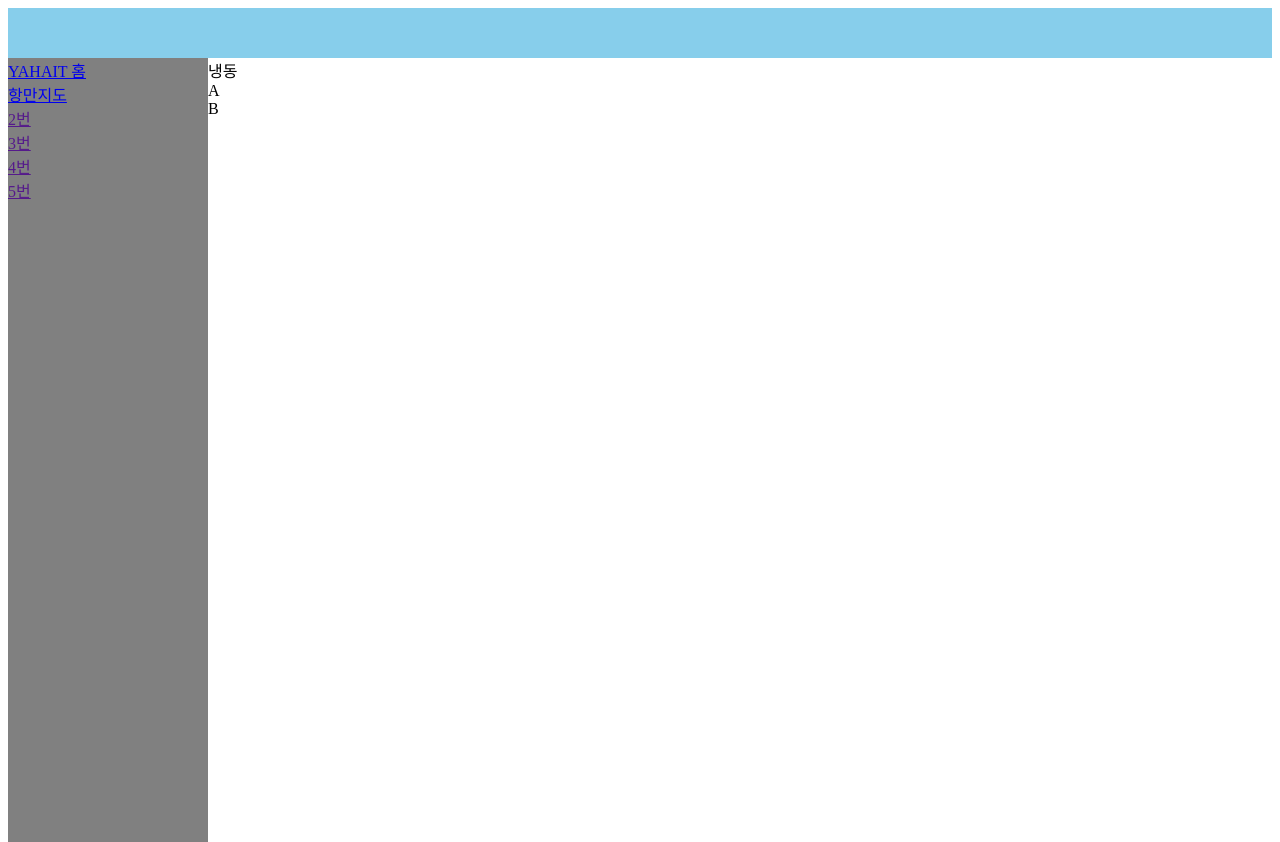
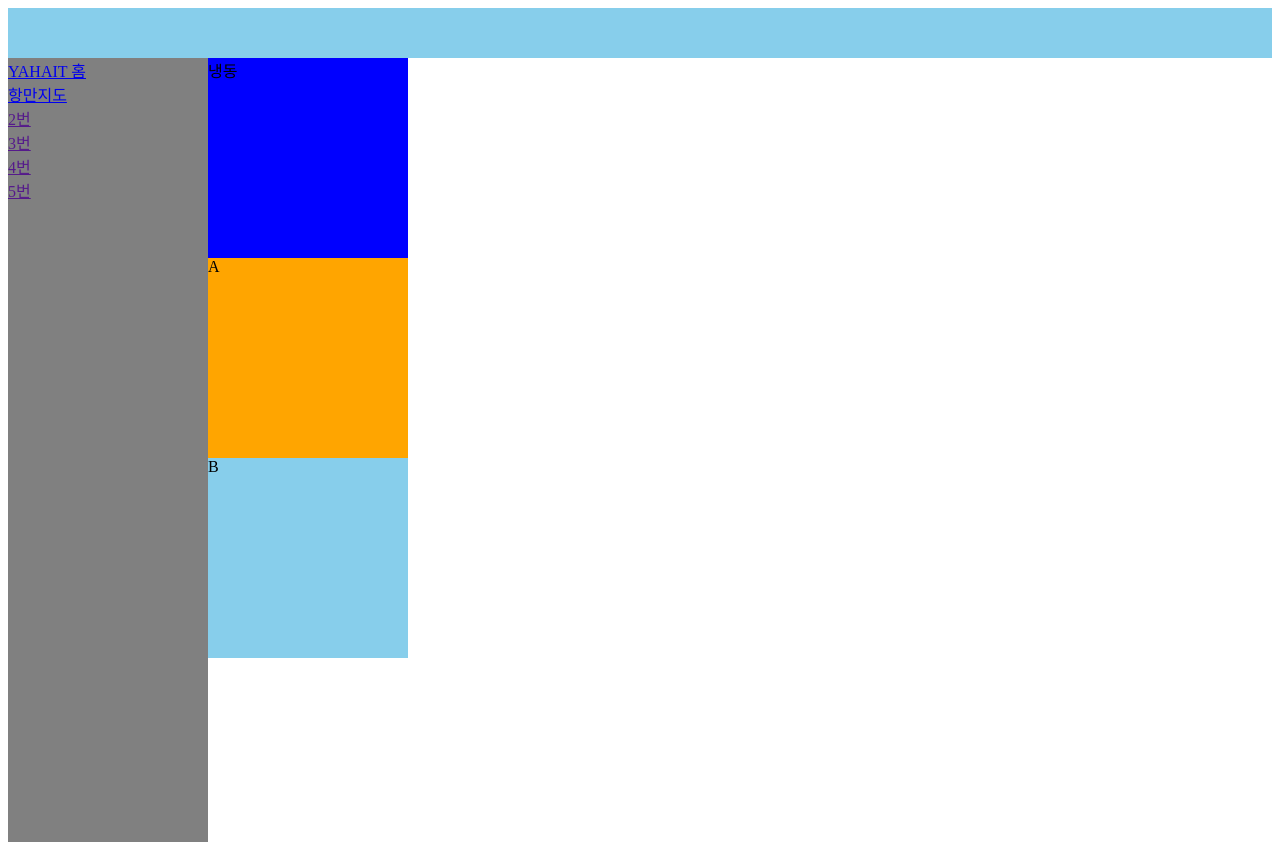
Before and after one commit to migusdn/Hanium_IoT_SmartContainer, a Django app: page /main/map in a window 1280 px wide. Run offline with Django 3.2, Linux system fonts and the light colour scheme.

Commit message:
no message

```diff
--- a/SmartContainer/Container/main/views.py
+++ b/SmartContainer/Container/main/views.py
@@ -31,11 +31,10 @@ def container_input(request):
 
 @csrf_exempt
 def sensor(request):
-    print("sex")
     han = request.POST.dict()
 
 
-    return HttpResponse("seccess")
+    return HttpResponse("success")
 
 
 
--- /dev/null
+++ b/SmartContainer/Container/static/css/map.css
@@ -0,0 +1,21 @@
+#map{
+float:left;
+}
+
+#SectionF{
+width:200px;
+height:200px;
+background-color:blue;
+}
+
+#SectionA{
+width:200px;
+height:200px;
+background-color:orange;
+}
+
+#SectionB{
+width:200px;
+height:200px;
+background-color:skyblue;
+}
--- a/SmartContainer/Container/templates/map.html
+++ b/SmartContainer/Container/templates/map.html
@@ -2,19 +2,19 @@
 
 {% block content %}
 
-  {% load static %}
-
+{% load static %}
+<link href="{% static 'css/map.css'%}" rel="stylesheet">
 
 <div id="map">
-    <div id="Section 0">
+    <div id="SectionF">
         냉동
     </div>
 
-    <div id="Section A">
+    <div id="SectionA">
         A
     </div>
 
-    <div id="Section B">
+    <div id="SectionB">
         B
     </div>
 
```
